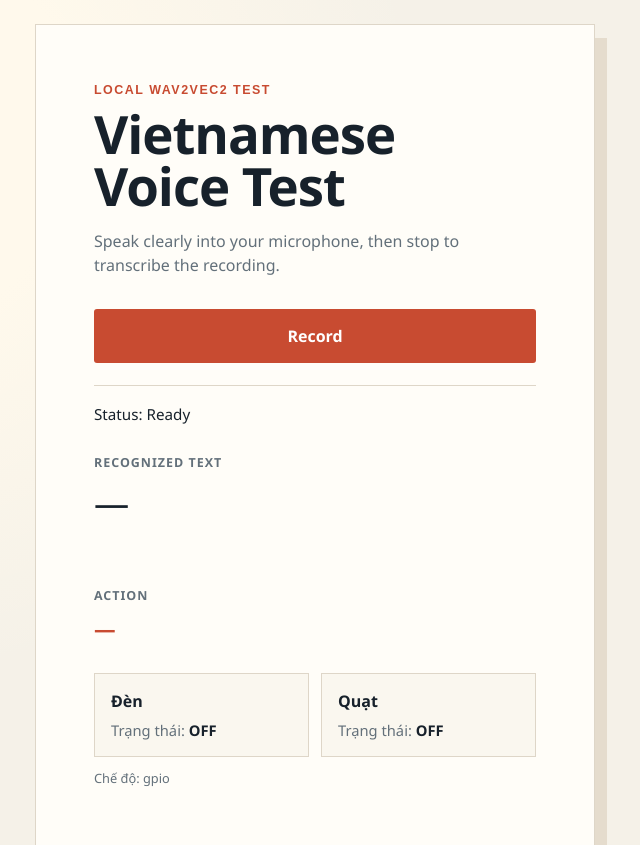
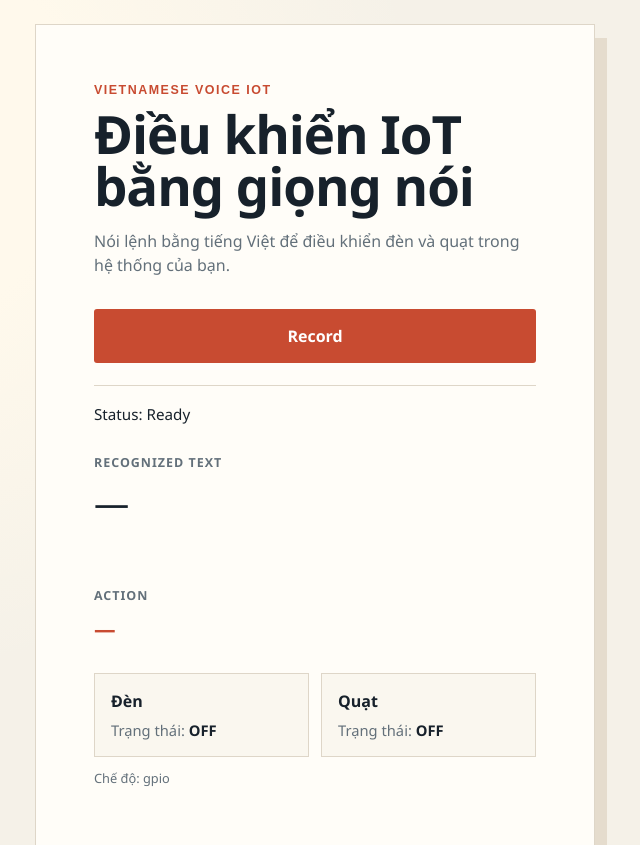
Before and after one commit to Crabbercat/voice_control, a Flask app: page / in a window 1280 px wide. Shown: the top 845 px of the page, without its empty margins (325-965 px from the left). Run offline with Flask 3, Linux system fonts and the light colour scheme; parts of the project's set-up code (start-up, migrations or seed data) failed here and were passed over.

Commit message:
update giao diện

```diff
--- a/app.py
+++ b/app.py
@@ -341,6 +341,19 @@ def health():
 
 
 # ============================================================
+# HARDWARE STATUS
+# ============================================================
+
+@app.get("/status")
+def status():
+
+    return jsonify(
+        success=True,
+        hardware=hardware_controller.status(),
+    )
+
+
+# ============================================================
 # RECOGNIZE AUDIO
 # ============================================================
 
@@ -458,6 +471,10 @@ def recognize():
             )
         )
 
+        hardware_result.update(
+            hardware_controller.status()
+        )
+
         print(
             f"[INFO] Hardware: "
             f"{hardware_result}"
--- a/templates/index.html
+++ b/templates/index.html
@@ -3,7 +3,7 @@
 <head>
     <meta charset="utf-8">
     <meta name="viewport" content="width=device-width, initial-scale=1">
-    <title>Vietnamese Voice Test</title>
+    <title>Điều khiển thiết bị IoT bằng giọng nói</title>
     <style>
         :root {
             color-scheme: light;
@@ -72,9 +72,9 @@
 </head>
 <body>
     <main>
-        <p class="eyebrow">Local Wav2Vec2 test</p>
-        <h1>Vietnamese Voice Test</h1>
-        <p class="intro">Speak clearly into your microphone, then stop to transcribe the recording.</p>
+        <p class="eyebrow">Vietnamese Voice IoT</p>
+        <h1>Điều khiển IoT bằng giọng nói</h1>
+        <p class="intro">Nói lệnh bằng tiếng Việt để điều khiển đèn và quạt trong hệ thống của bạn.</p>
         <button id="recordButton" type="button">Record</button>
         <p class="status" id="status" aria-live="polite">Status: Ready</p>
         <p class="label">Recognized text</p>
```
